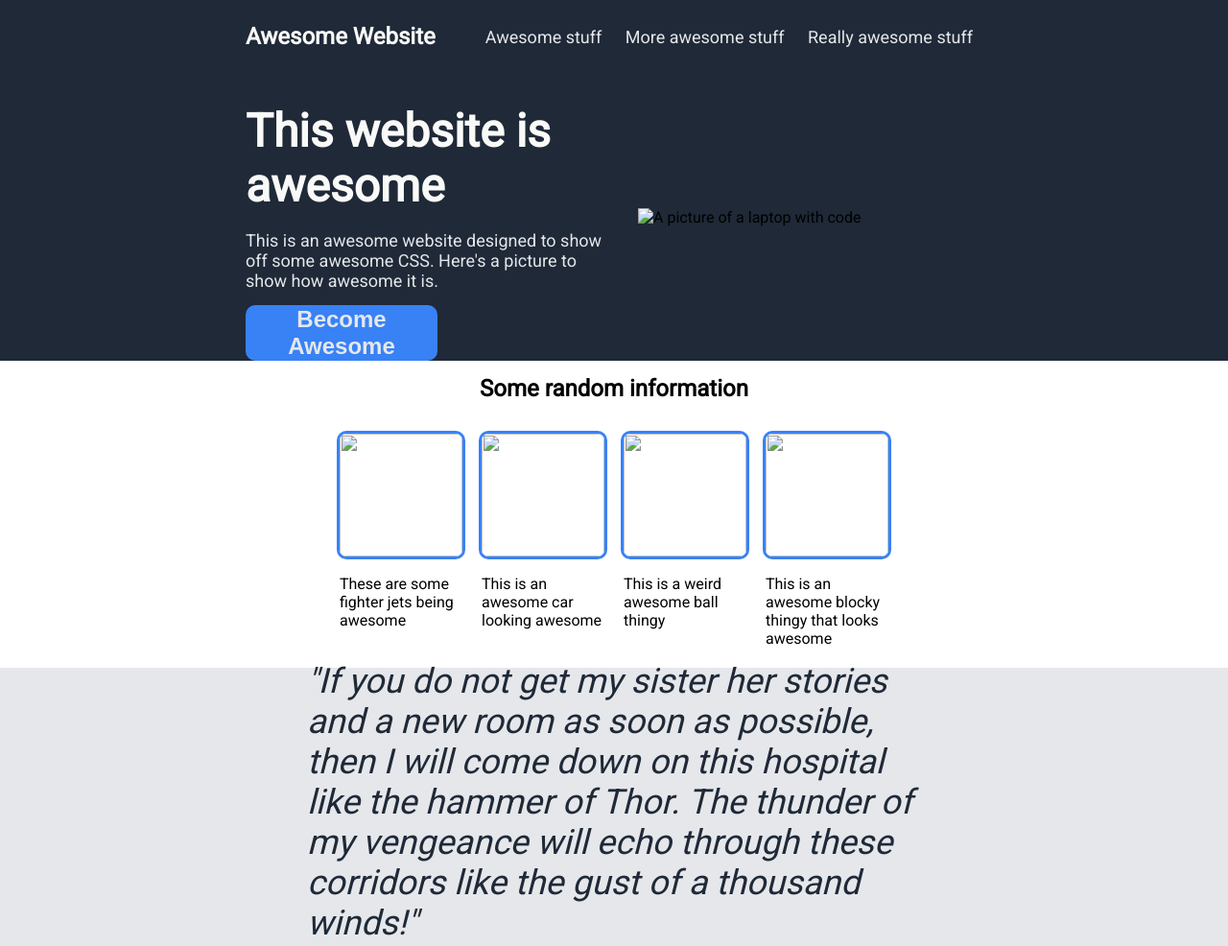
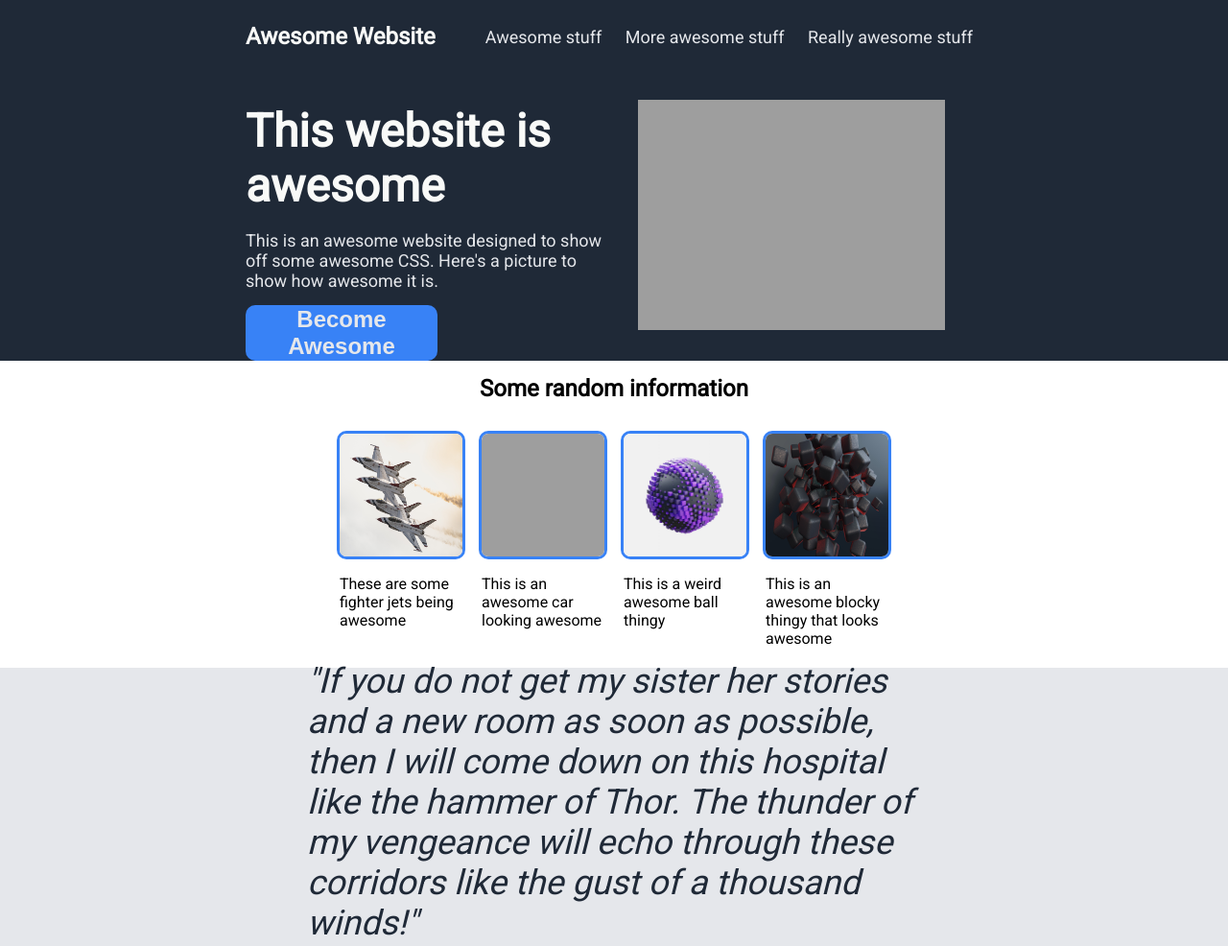
Before and after one commit to prllrp/odin-landing-page, a plain HTML site: page index.html in a window 1280 px wide. Shown: the top 986 px of the page at 96% size. Drawn offline with Linux system fonts and the light colour scheme; the site is published under a folder, as on GitHub Pages, so addresses that start at the root find nothing.

Commit message:
Fix img links

```diff
--- a/index.html
+++ b/index.html
@@ -29,26 +29,26 @@
             <button>Become Awesome</button>
         </div>
         <div class="img">
-            <img src="/webdev.jpg" alt="A picture of a laptop with code">
+            <img src="webdev.jpg" alt="A picture of a laptop with code">
         </div>
     </div>
     <div class="information">
         <h2>Some random information</h2>
         <div class="cards">
             <div class="card">
-                <img src="/jets.jpg" alt="">
+                <img src="jets.jpg" alt="">
                 <p>These are some fighter jets being awesome</p>
             </div>
             <div class="card">
-                <img src="/car.jpg" alt="">
+                <img src="car.jpg" alt="">
                 <p>This is an awesome car looking awesome</p>
             </div>
             <div class="card">
-                <img src="/ball.jpg" alt="">
+                <img src="ball.jpg" alt="">
                 <p>This is a weird awesome ball thingy</p>
             </div>
             <div class="card">
-                <img src="/blocks.jpg" alt="">
+                <img src="blocks.jpg" alt="">
                 <p>This is an awesome blocky thingy that looks awesome</p>
             </div>
         </div>
```
